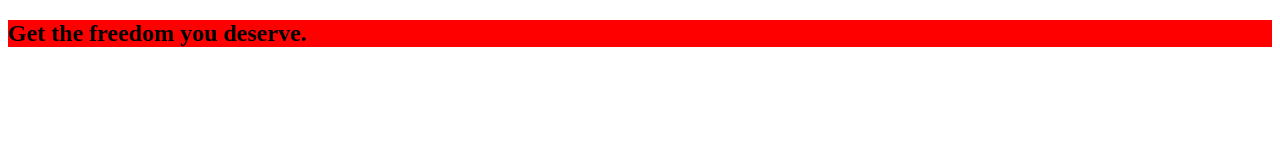
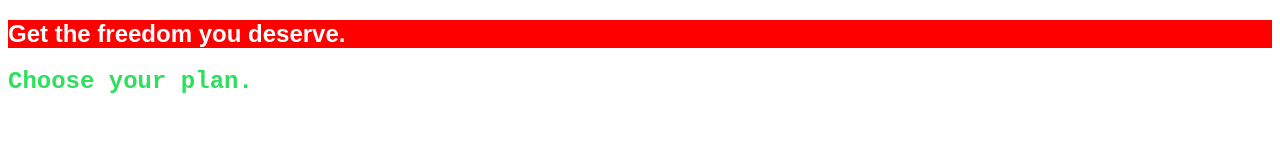
Before and after one commit to WGlegola/CSS-Course, a plain HTML site: page index.html in a window 1280 px wide. Drawn offline with Linux system fonts and the light colour scheme.

Commit message:
end of section 1

```diff
--- a/index.html
+++ b/index.html
@@ -5,12 +5,16 @@
     <meta http-equiv="X-UA-Compatible" content="ie=edge" />
     <title>uHost</title>
     <link rel="shortcut icon" href="favicon.png" />
+    <link rel="stylesheet" href="main.css" />
   </head>
 
   <body>
     <main>
-      <section style="background: red">
+      <section id="product-overview">
         <h1>Get the freedom you deserve.</h1>
+      </section>
+      <section if="plans">
+        <h1 class="section-title">Choose your plan.</h1>
       </section>
     </main>
   </body>
--- /dev/null
+++ b/main.css
@@ -0,0 +1,16 @@
+body {
+  font-family: "Courier New", Courier, monospace;
+}
+
+#product-overview {
+  background: red;
+}
+
+#product-overview h1 {
+  color: white;
+  font-family: sans-serif;
+}
+
+.section-title {
+  color: #2ddf5c;
+}
```
